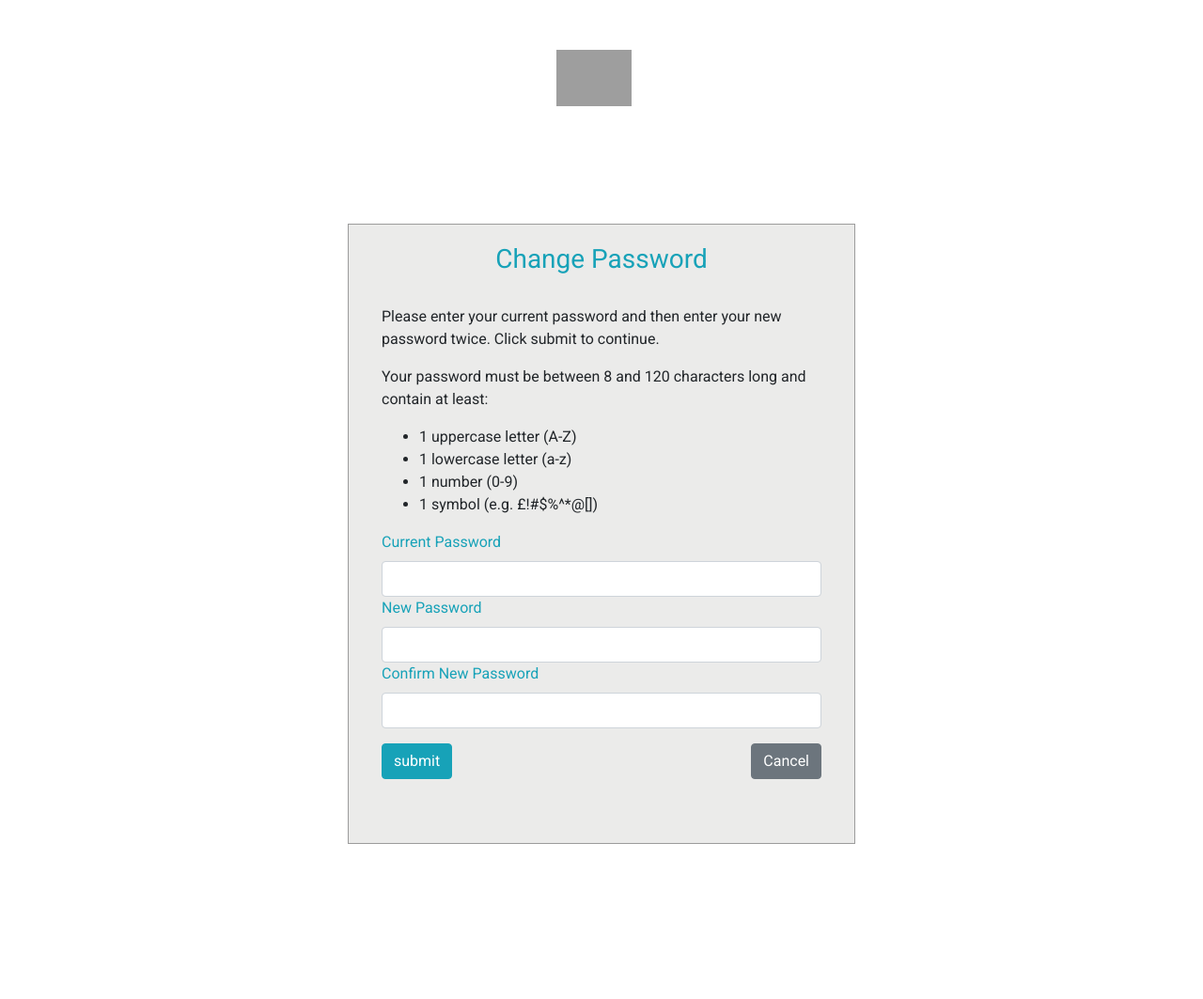
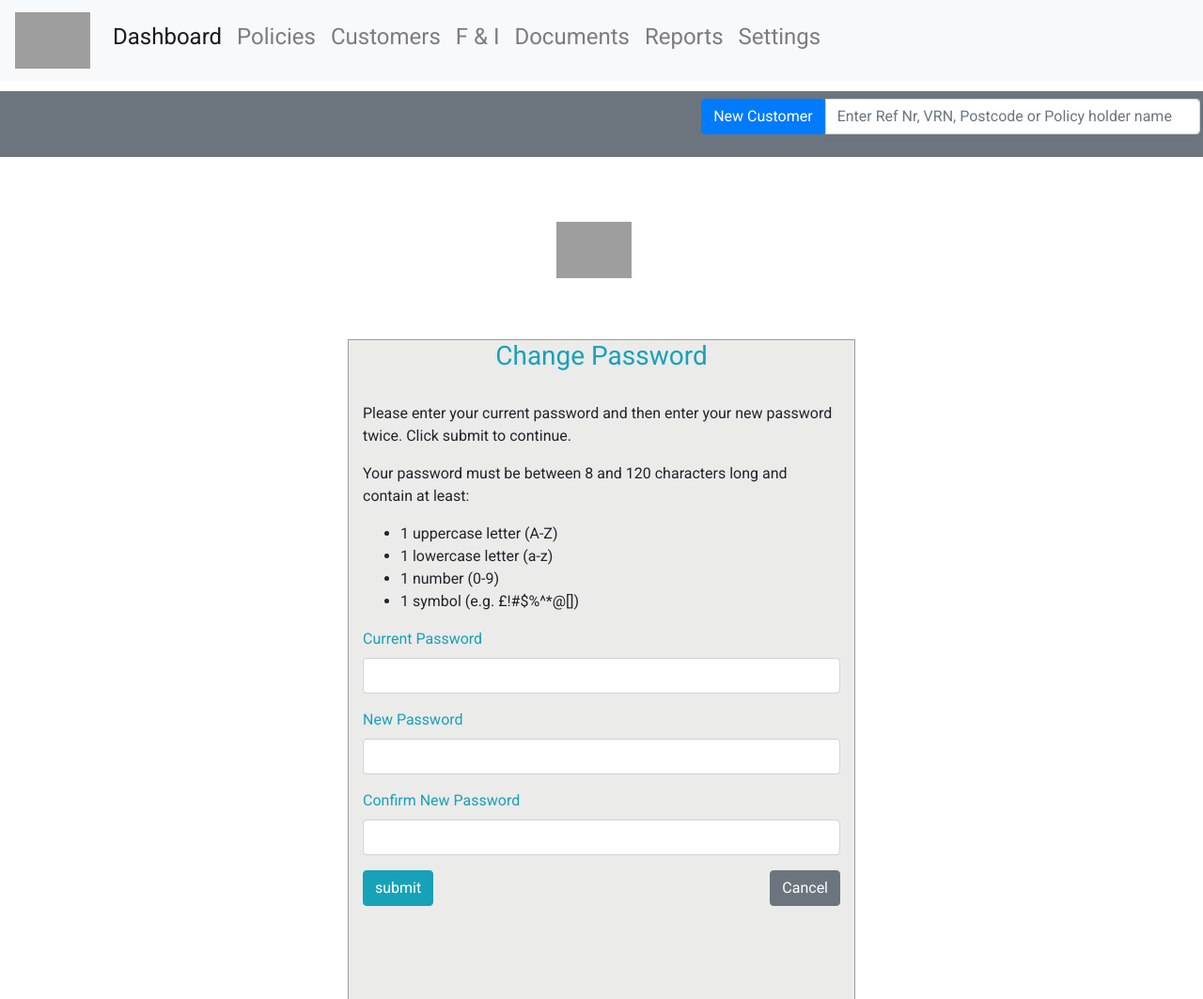
Before and after one commit to FlumpStudios/APReplacementWireFrame, a website: page Views/loginScreens/changepassword.html in a window 1280 px wide. Shown: the top 1063 px of the page at 94% size. Before the commit the page ends 898 px from the top, so only its background shows below. Drawn offline with nearby package versions, Linux system fonts and the light colour scheme; grey boxes are pictures that could not be loaded.

Commit message:
added change password and help screens;ameneded index for better navigation

```diff
--- a/Views/loginScreens/changepassword.html
+++ b/Views/loginScreens/changepassword.html
@@ -7,9 +7,11 @@
         <script src="https://ajax.googleapis.com/ajax/libs/jquery/3.3.1/jquery.min.js">
         </script>
 
-        <script src="../../src/scripts/passwordReset.js">
+        <script src="../../src/scripts/changepassword.js">
         </script>
 
+        <script src="https://cdn.jsdelivr.net/jquery.validation/1.16.0/jquery.validate.min.js"></script>
+        <script src="https://cdn.jsdelivr.net/jquery.validation/1.16.0/additional-methods.min.js"></script>
 
         <script src="https://maxcdn.bootstrapcdn.com/bootstrap/4.0.0/js/bootstrap.min.js" integrity="sha384-JZR6Spejh4U02d8jOt6vLEHfe/JQGiRRSQQxSfFWpi1MquVdAyjUar5+76PVCmYl"
         crossorigin="anonymous">
@@ -23,8 +25,80 @@
     </head>
     <!------ Include the above in your HEAD tag ---------->
 
-    <body>
+    <body class="pt-5">
     <div id="login">
+            <div class="container-fluid pt-5">
+                    <div class="row">
+                        <div class="col-md-12">
+                            <nav class="navbar navbar-expand-lg fixed-top navbar-light bg-light">
+
+                                <button class="navbar-toggler" type="button" data-toggle="collapse" data-target="#bs-example-navbar-collapse-1">
+                                    <span class="navbar-toggler-icon"></span>
+                                </button>
+
+                                <a class="navbar-brand " href="../../index.html">
+                                    <img src="https://listers.autoprotect.net/Themes/Listers/Images/logos/listers.jpg" width=""
+                                        height="60" alt="LISTERS">
+                                </a>
+
+                                <div class="collapse navbar-collapse" id="bs-example-navbar-collapse-1">
+                                    <ul class="navbar-nav">
+                                        <li class="nav-item active">
+                                            <a class="nav-link" href="#">
+                                                <h4>Dashboard</h4> <span class="sr-only">(current)</span>
+                                            </a>
+                                        </li>
+                                        <li class="nav-item">
+                                            <a class="nav-link" href="#">
+                                                <h4>Policies</h4>
+                                            </a>
+                                        </li>
+                                        <li class="nav-item">
+                                            <a class="nav-link" href="#">
+                                                <h4>Customers</h4>
+                                            </a>
+                                        </li>
+                                        <li class="nav-item">
+                                            <a class="nav-link" href="#">
+                                                <h4>F &amp; I</h4>
+                                            </a>
+                                        </li>
+                                        <li class="nav-item">
+                                            <a class="nav-link" href="#">
+                                                <h4>Documents</h4>
+                                            </a>
+                                        </li>
+                                        <li class="nav-item">
+                                            <a class="nav-link" href="#">
+                                                <h4>Reports</h4>
+                                            </a>
+                                        </li>
+                                        <li class="nav-item">
+                                            <a class="nav-link" href="#">
+                                                <h4>Settings</h4>
+                                            </a>
+                                        </li>
+                                    </ul>
+                                </div>
+                            </nav>
+                        </div>
+
+                        <div class="col-md-12 bg-secondary p-2 mb-3">
+                            <form>
+                                <div class="form-row">
+                                    <div class="input-group">
+                                        <div class="offset-md-7">
+                                            <a href="./customerdetails.html" class="btn btn-primary">New Customer</a>
+                                        </div>
+                                        <input type="text" class="form-control" aria-label="Enter Ref Nr, VRN, Postcode or Policy holder name"
+                                            placeholder="Enter Ref Nr, VRN, Postcode or Policy holder name">
+                                    </div>
+                                </div>
+                            </form>
+                        </div>
+
+                    </div>
+                </div>
         <div class="text-center text-white pt-5">
                 <a class="navbar-brand " href="../index.html">
                     <img src="https://listers.autoprotect.net/Themes/Listers/Images/logos/listers.jpg" width="" height="60" alt="LISTERS">                </a>
@@ -34,7 +108,7 @@
             <div id="login-row" class="row justify-content-center align-items-center">
                 <div id="login-column" class="col-md-6">
                     <div id="login-box" class="col-md-12">
-                        <form id="login-form" class="form" action="" method="post">
+                        <form id="change-password-form" class="form" action="" method="post">
                             <h3 class="text-center text-info">Change Password</h3>
                             <br/>
                                 <p>Please enter your current password and then enter your new password twice. Click submit to continue.</p>
@@ -49,30 +123,29 @@
                                     </p>
                                     <div class="form-group">
                                 <label for="current-password" class="text-info">Current Password</label><br>
-                                <input type="text" name="Current Password" id="current-password" class="form-control">
-
-                                <label for="new-password" class="text-info">New Password</label><br>
-                                <input type="text" name="New Password" id="new-password" class="form-control">
-
-                                <label for="confirm-password" class="text-info">Confirm New Password</label><br>
-                                <input type="text" name="Confirm New Password" id="confirm-password" class="form-control">
+                                <input type="password" name="Current Password" id="current-password" class="form-control" required>
                             </div>
                             <div class="form-group">
-                                <input type="button" id="submit-button" name="submit" class="btn btn-info btn-md" value="submit">
+                                <label for="new-password" class="text-info">New Password</label><br>
+                                <input type="password" name="New Password" id="new-password" class="form-control" required>
+                            </div>
+                            <div class="form-group">
+                                <label for="confirm-password" class="text-info">Confirm New Password</label><br>
+                                <input type="password" name="Confirm New Password" id="confirm-password" class="form-control" required>
+                            </div>
+                            <div class="form-group">
+                                <input type="button" id="submit-form" name="submit" class="btn btn-info btn-md" value="submit">
                                 <a href="./login.html" type="button" class="btn btn-secondary btn-md float-right" value="Cancel">Cancel</a>
                             </div>
-                            <div id="reset-message">
-                                <small class="text-danger" >Password reset email has been sent if the user was found</small>
-                            </div>
-                            <div id="error-message">
-                                <small class="text-danger">Name / Email field is required.</small>
-                            </div>
+                            <small  id="response-message" class="text-danger" ></small>
+
                         </form>
                     </div>
                 </div>
             </div>
         </div>
     </div>
+    <br/>
     </body>
 
     <style>
@@ -85,9 +158,9 @@
 
     }
     #login .container #login-row #login-column #login-box {
-    margin-top: 120px;
+    margin-top: 60px;
     max-width: 600px;
-    height: 660px;
+    height: 703px;
     border: 1px solid #9C9C9C;
     /* background-color: #EAEAEA; */
     }
@@ -100,7 +173,4 @@
     #login-box{
     background:#EBEBEA;
     }
-    #reset-message, #error-message{
-      display: none;
-    }
     </style>
--- a/src/scripts/changepassword.js
+++ b/src/scripts/changepassword.js
@@ -1,3 +1,26 @@
-$("document").ready(() => {
-    console.log("Hello World");
-});
+$("document.html").ready(() => {
+    $("#submit-form").click(() => handleSubmit())
+    }
+);
+
+function handleSubmit(){
+    var mediumRegex = new RegExp("^(((?=.*[a-z])(?=.*[A-Z]))|((?=.*[a-z])(?=.*[0-9]))|((?=.*[A-Z])(?=.*[0-9])))(?=.{6,})");
+
+    let newpass = $("#new-password").val();
+    let confirmPass = $("#confirm-password").val();
+    if ($("#change-password-form").valid()){
+
+        if (mediumRegex.test(newpass)){
+         if(newpass !== confirmPass){
+            $("#response-message").text("Passwords do not match");
+         }
+         else{
+            $("#response-message").text("Password successfully changed");
+        }
+    }
+    else{
+        $("#response-message").text("Password does not meet the required strench criteria");
+    }
+
+    }
+}
```
Also changed, not shown: Views/help.html (added, +106 -0 lines), Views/loginScreens/login.html (+2 -1 lines), Views/loginScreens/passwordreset.html (+1 -1 lines), index.html (+22 -2 lines), images/helpScreen.jpg (added).
